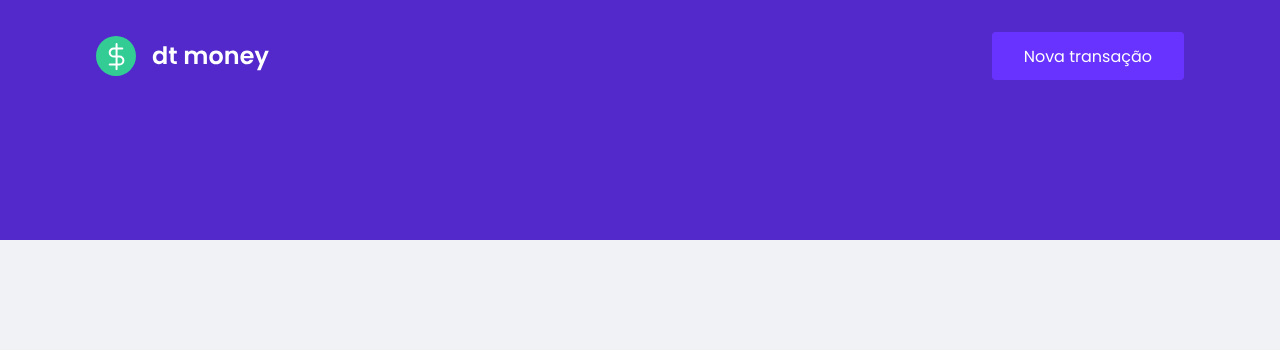
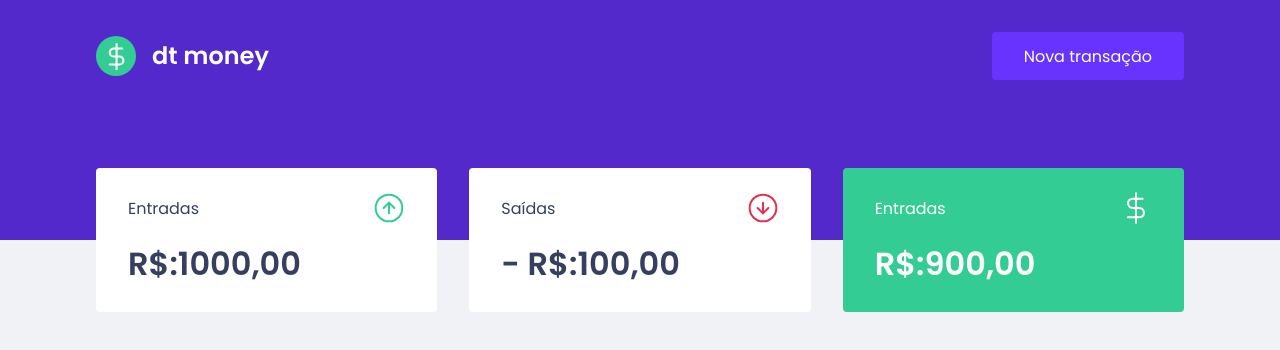
Before and after one commit to landson90/dtmoney, a React (Create React App) app: page / in a window 1280 px wide. Shown: the top 350 px of the page. Built offline with nearby package versions, Linux system fonts and the light colour scheme.

Commit message:
criando componente summary e dashboard

```diff
--- a/src/App.tsx
+++ b/src/App.tsx
@@ -1,9 +1,11 @@
+import { Dashboard } from "./components/Dashboard";
 import { Header } from "./components/Header";
 import { GlobalStyle } from "./styles/global";
 function App() {
   return (
     <div className="App">
       <Header />
+      <Dashboard />
       <GlobalStyle />
     </div>
   );
--- /dev/null
+++ b/src/components/Dashboard/index.tsx
@@ -0,0 +1,9 @@
+import { Summary } from "../Summary";
+import { Container } from "./styled";
+export function Dashboard() {
+    return(
+        <Container>
+            <Summary />
+        </Container>
+    );
+}
--- /dev/null
+++ b/src/components/Dashboard/styled.ts
@@ -0,0 +1,8 @@
+import styled from "styled-components";
+
+export const Container = styled.main`
+    max-width: 1120px;
+    margin: 0 auto;
+    padding: 2.5rem 1rem;
+
+`
--- /dev/null
+++ b/src/components/Summary/index.tsx
@@ -0,0 +1,35 @@
+import incomeImg from '../../assets/income.svg';
+import outcomeImg from '../../assets/outcome.svg';
+import totalImg from '../../assets/total.svg';
+
+import { Container } from "./styled";
+
+export function Summary() {
+    return(
+        <Container >
+            <div>
+                <header>
+                    <p>Entradas</p>
+                    <img src={incomeImg} alt="Entradas" />
+                </header>
+                <strong>R$:1000,00</strong>
+            </div>
+            <div>
+                <header>
+                    <p>Saídas</p>
+                    <img src={outcomeImg} alt="Saidas" />
+                </header>
+                <strong>- R$:100,00</strong>
+            </div>
+            <div className="highlight-background">
+                <header>
+                    <p>Entradas</p>
+                    <img src={totalImg} alt="Total" />
+                </header>
+                <strong>R$:900,00</strong>
+            </div>
+        </Container>
+
+    );
+
+}
--- /dev/null
+++ b/src/components/Summary/styled.ts
@@ -0,0 +1,33 @@
+import styled from "styled-components";
+
+export const Container = styled.div`
+    display: grid;
+    grid-template-columns: repeat(3, 1fr);
+    gap: 2rem;
+    margin-top: -7rem;
+
+    div {
+        background: var(--shape);
+        padding: 1.5rem 2rem;
+        border-radius: 0.25rem;
+        color: var(--text-title);
+    }
+
+    header {
+        display: flex;
+        align-items: center;
+        justify-content: space-between;
+    }
+    strong {
+        display: block;
+        margin-top: 1rem;
+        font-size: 2rem;
+        font-weight: 600;
+        line-height: 3rem;
+    }
+
+    .highlight-background{
+        background: var(--green);
+        color: #fff;
+    }
+`
--- a/src/styles/global.ts
+++ b/src/styles/global.ts
@@ -6,10 +6,14 @@
         --background: #f0f2f5;
         --red: #E52E4D;
         --blue: #5429CC;
+        --green: #33CC95;
         --blue-light: #6933FF;
+
         --text-title: #363f5f;
-        --text-body:969CB3;
+        --text-body: #969CB3;
+
         --shape: #FFFFFF;
+
     }
     * {
         margin: 0;
```
